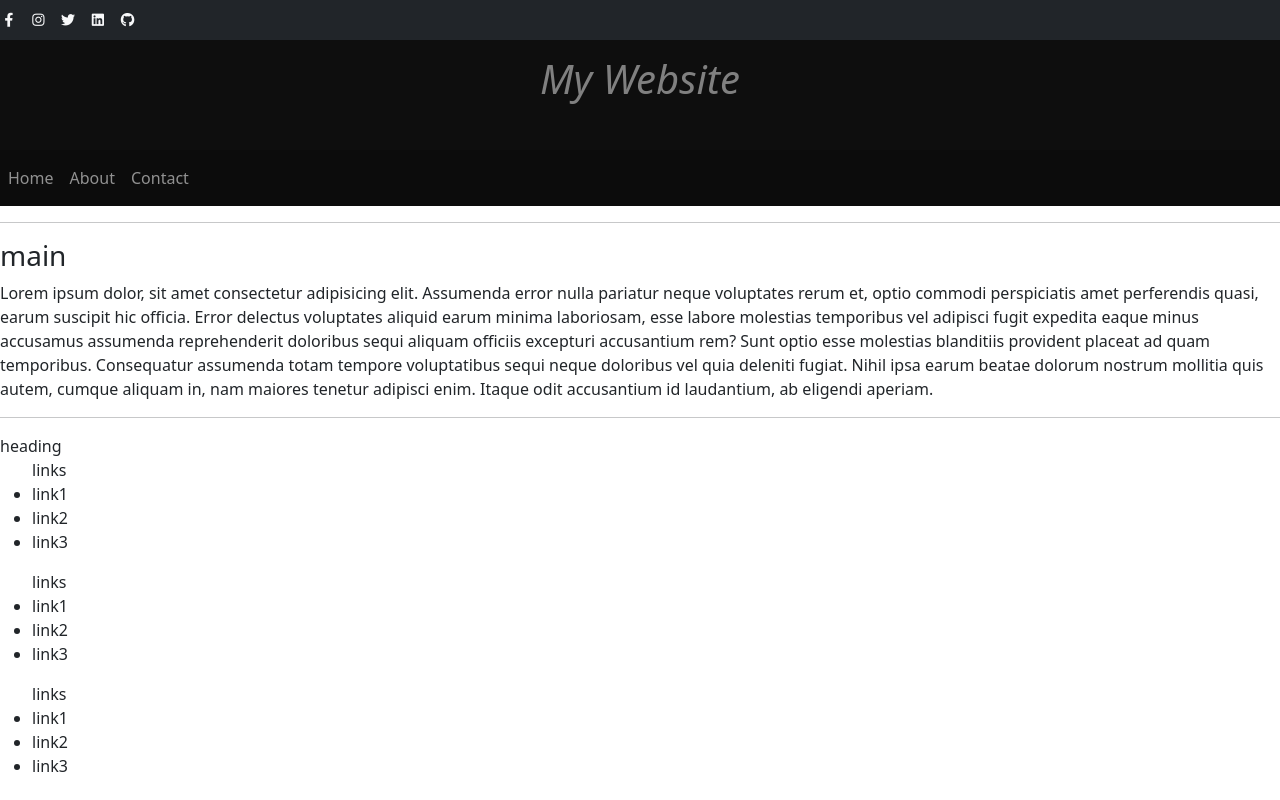
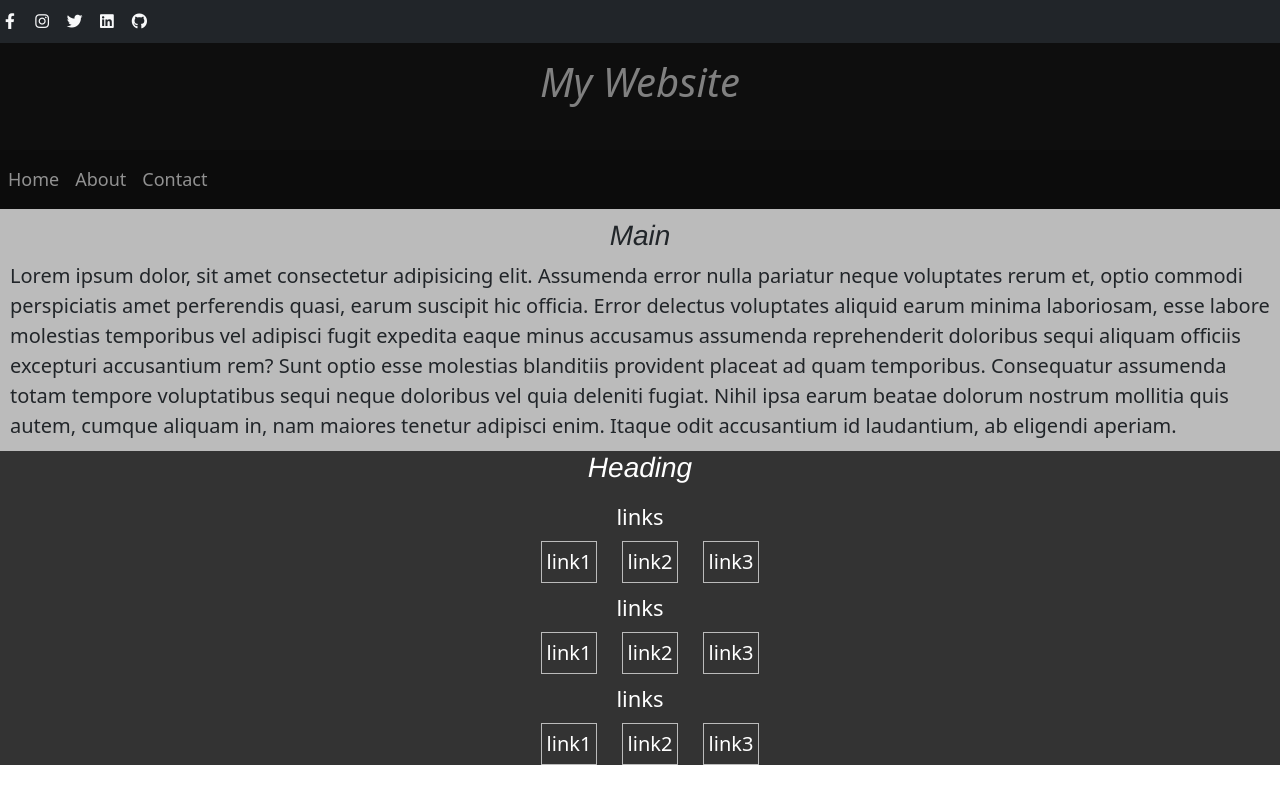
Before and after one commit to Arunkumar-60/project-10612, a plain HTML site: page index.html in a window 1280 px wide. Drawn offline with nearby package versions, Linux system fonts and the light colour scheme.

Commit message:
Add Styling to website

```diff
--- a/index.html
+++ b/index.html
@@ -47,33 +47,38 @@
             </div>
         </nav>
     </nav>
-    <hr />
+
     <main>
-        <h3>main</h3>
+        <h3>Main</h3>
         Lorem ipsum dolor, sit amet consectetur adipisicing elit. Assumenda error nulla pariatur neque voluptates rerum et, optio commodi perspiciatis amet perferendis quasi, earum suscipit hic officia. Error delectus voluptates aliquid earum minima laboriosam,
         esse labore molestias temporibus vel adipisci fugit expedita eaque minus accusamus assumenda reprehenderit doloribus sequi aliquam officiis excepturi accusantium rem? Sunt optio esse molestias blanditiis provident placeat ad quam temporibus. Consequatur
         assumenda totam tempore voluptatibus sequi neque doloribus vel quia deleniti fugiat. Nihil ipsa earum beatae dolorum nostrum mollitia quis autem, cumque aliquam in, nam maiores tenetur adipisci enim. Itaque odit accusantium id laudantium, ab eligendi
         aperiam.
     </main>
-    <hr />
+
     <footer>
-        <span>heading</span>
+
         <ul>
-            links
+            <h3>Heading</h3>
+            <div class="container">links</div>
+
             <li>link1</li>
             <li>link2</li>
             <li>link3</li>
         </ul>
 
+
         <ul>
-            links
+            <div class="container">links</div>
+
             <li>link1</li>
             <li>link2</li>
             <li>link3</li>
         </ul>
 
+
         <ul>
-            links
+            <div class="container">links</div>
             <li>link1</li>
             <li>link2</li>
             <li>link3</li>
--- a/styles.css
+++ b/styles.css
@@ -10,9 +10,90 @@ h1 {
     background-color: rgb(14, 14, 14);
     margin-bottom: 0px;
     height: 150px;
+
+
 }
 
 .navbar {
     padding-top: 0px;
     background-color: rgb(12, 12, 12);
+    font-size: 18px;
+
 }
+footer{
+    /* padding: 20px; */
+    text-align: center;
+
+
+}
+footer ul {
+  list-style-type: none;
+  margin: 0;
+  padding: 0;
+  color: white;
+  overflow: hidden;
+  background-color: #333;
+}
+
+footer ul li {
+  /* float: left; */
+  border: 1px solid #bbb;
+  font-size: 20px;
+  padding: 5px;
+  text-align: center;
+  margin-left: 20px;
+  display: inline-block;
+  justify-content: center;
+}
+ /* footer ul li:last-child {
+    border-right: none; */
+  /* } */
+
+footer ul li a{
+  display: block;
+  color: white;
+  text-align: center;
+  /* padding: 14px 16px; */
+  text-decoration: none;
+  /* padding-bottom: 6px; */
+}
+
+/* Change the link color to #111 (black) on hover */
+li a:hover {
+  background-color: #111;
+}
+/* footer ul {
+    list-style-type: none;
+    margin: 0;
+    padding: 0;
+  }
+
+
+
+ footer ul li {
+    float: left;
+  }
+
+ footer ul li a {
+    display: block;
+    padding: 8px;
+    background-color: #dddddd;
+  } */
+  .container{
+    padding: 8px;
+    font-size: 22px;
+
+  }
+  h3{
+    text-align: center;
+    font-family: 'Franklin Gothic Medium', 'Arial Narrow', Arial, sans-serif;
+    font-style: italic;
+  }
+  main{
+    background-color: #bbb;
+    padding: 10px;
+    font-size: 20px;
+  }
+  span{
+    background-color: #333;
+  }
```
